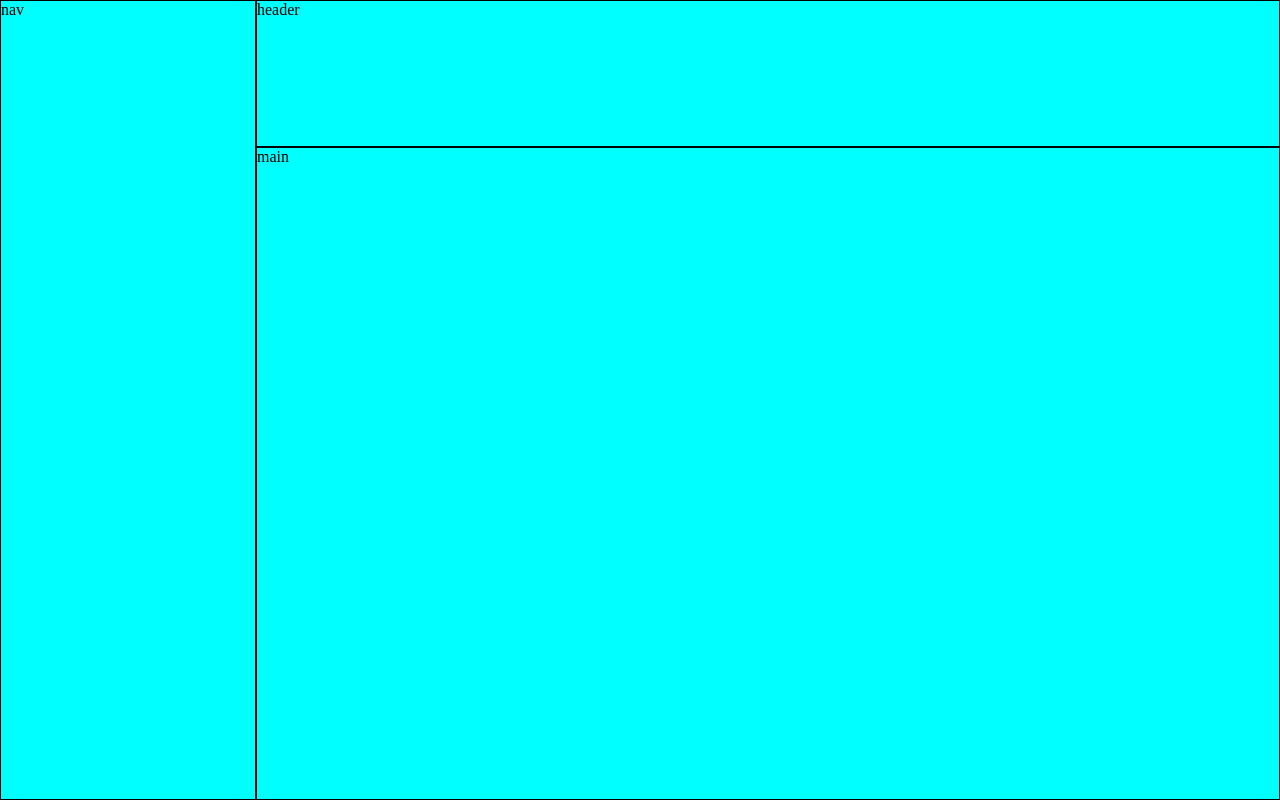
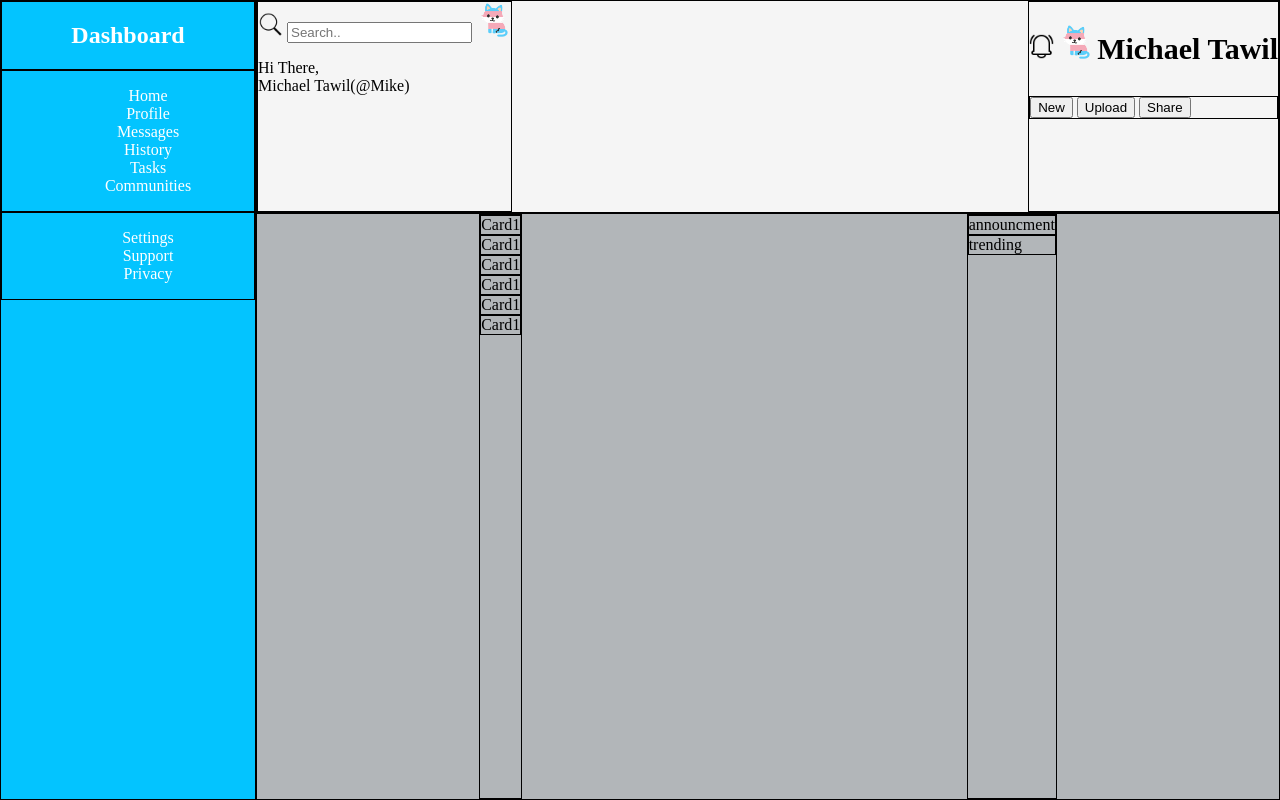
Before and after one commit to Michael-Tawil/admindash, a plain HTML site: page index.html in a window 1280 px wide. Drawn offline with Linux system fonts and the light colour scheme.

Commit message:
inital styling / items

```diff
--- a/index.html
+++ b/index.html
@@ -8,8 +8,59 @@
     <link rel="stylesheet" href="style.css">
 </head>
 <body>
-    <header>header</header>
-    <nav>nav</nav>
-    <main>main</main>
+    <header>
+        <div>
+            <img class="iconimg" src="./searchic.png" alt="search icon">
+            <input type="text" placeholder="Search..">
+            <img  class="profileimg" src="./cat.png" alt="profile pic">
+            <p>Hi There,<br>Michael Tawil(@Mike)</p>
+        </div>
+        <div>
+            <img class="iconimg" src="./bell.png" alt="">
+            <img class="profileimg" src="./cat.png" alt="profile pic">
+            <h3>Michael Tawil</h3>
+        <div>
+            <button>New</button>
+            <button>Upload</button>
+            <button>Share</button>
+        </div>
+        </div>
+    </header>
+    <nav>
+        <div>
+            <h2>Dashboard</h2>
+        </div>
+        <div>
+            <ul>
+                <li>Home</li>
+                <li>Profile</li>
+                <li>Messages</li>
+                <li>History</li>
+                <li>Tasks</li>
+                <li>Communities</li>
+            </ul>
+        </div>
+        <div>
+            <ul>
+                <li>Settings</li>
+                <li>Support</li>
+                <li>Privacy</li>
+            </ul>
+        </div>
+    </nav>
+    <main>
+        <div>
+            <div>Card1</div>
+            <div>Card1</div>
+            <div>Card1</div>
+            <div>Card1</div>
+            <div>Card1</div>
+            <div>Card1</div>
+        </div>
+        <div>
+            <div>announcment</div>
+            <div>trending</div>
+        </div>
+    </main>
 </body>
 </html>
--- a/style.css
+++ b/style.css
@@ -1,7 +1,6 @@
 body{
     width: 100vw;
     height:100vh;
-    background-color: aqua;
     margin: 0;
     display: grid;
     grid-template-columns:20% 80%;
@@ -15,12 +14,41 @@ body{
 header{
     grid-area: header;
     border: 1px solid black;
+    background-color: whitesmoke;
+    display: flex;
+    justify-content: space-between;
 }
 nav{
     grid-area: nav;
+    text-align: center;
     border: 1px solid black;
+    background-color: rgb(3, 196, 255);
+    color: white;
+    display: flex;
+    flex-direction: column;
 }
 main{
     grid-area: main;
+    background-color: rgb(178, 182, 185);
+    border: 1px solid black;
+    display: flex;
+    justify-content: space-around;
+}
+div{
     border: 1px solid black;
 }
+.iconimg{
+    width: 25px;
+    height: 25px;
+}
+.profileimg{
+    width: 35px;
+    height: 35px;
+}
+h3{
+    font-size: 30px;
+    display: inline-block;
+}
+ul{
+    list-style: none;
+}
```
Also changed, not shown: bell.png (added), cat.png (added), searchic.png (added).
